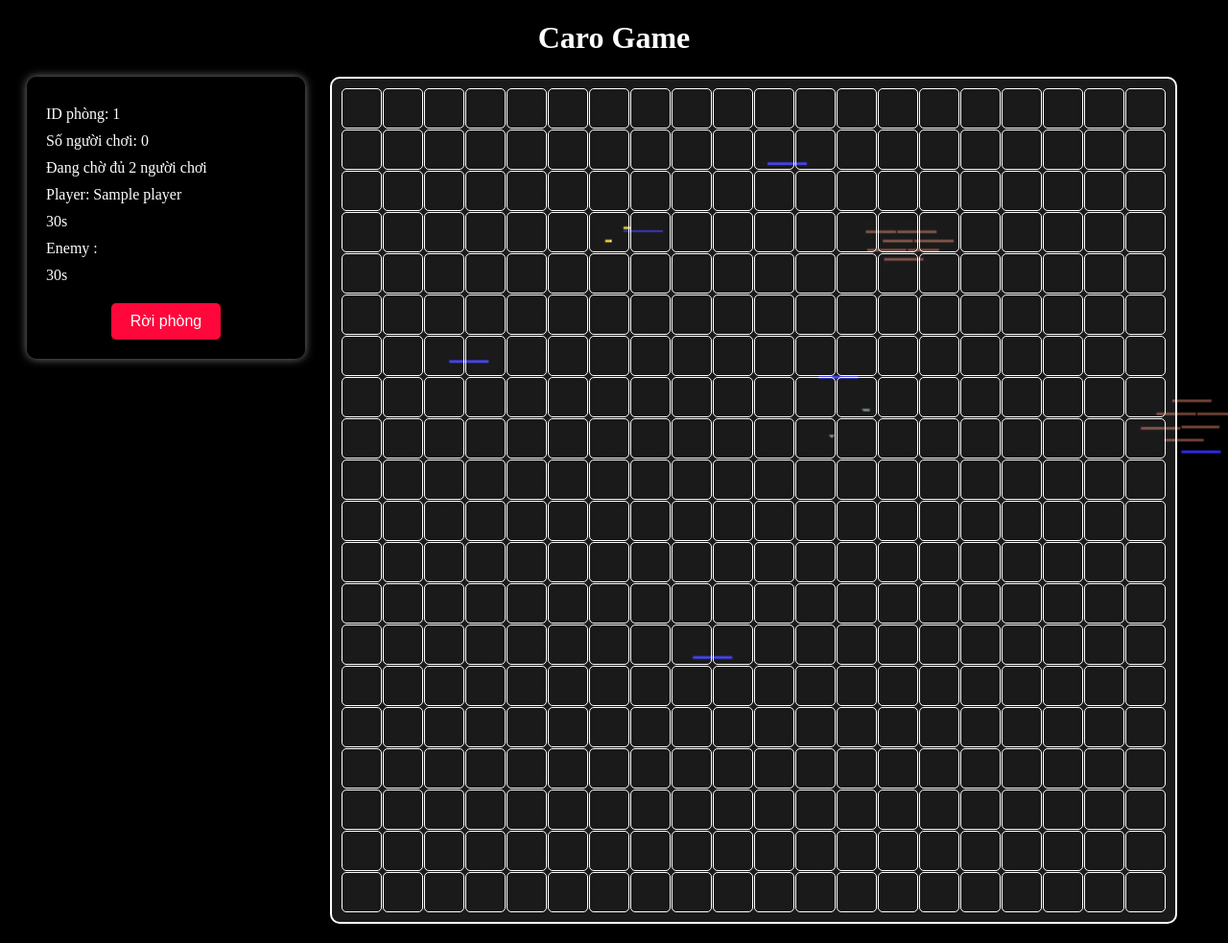
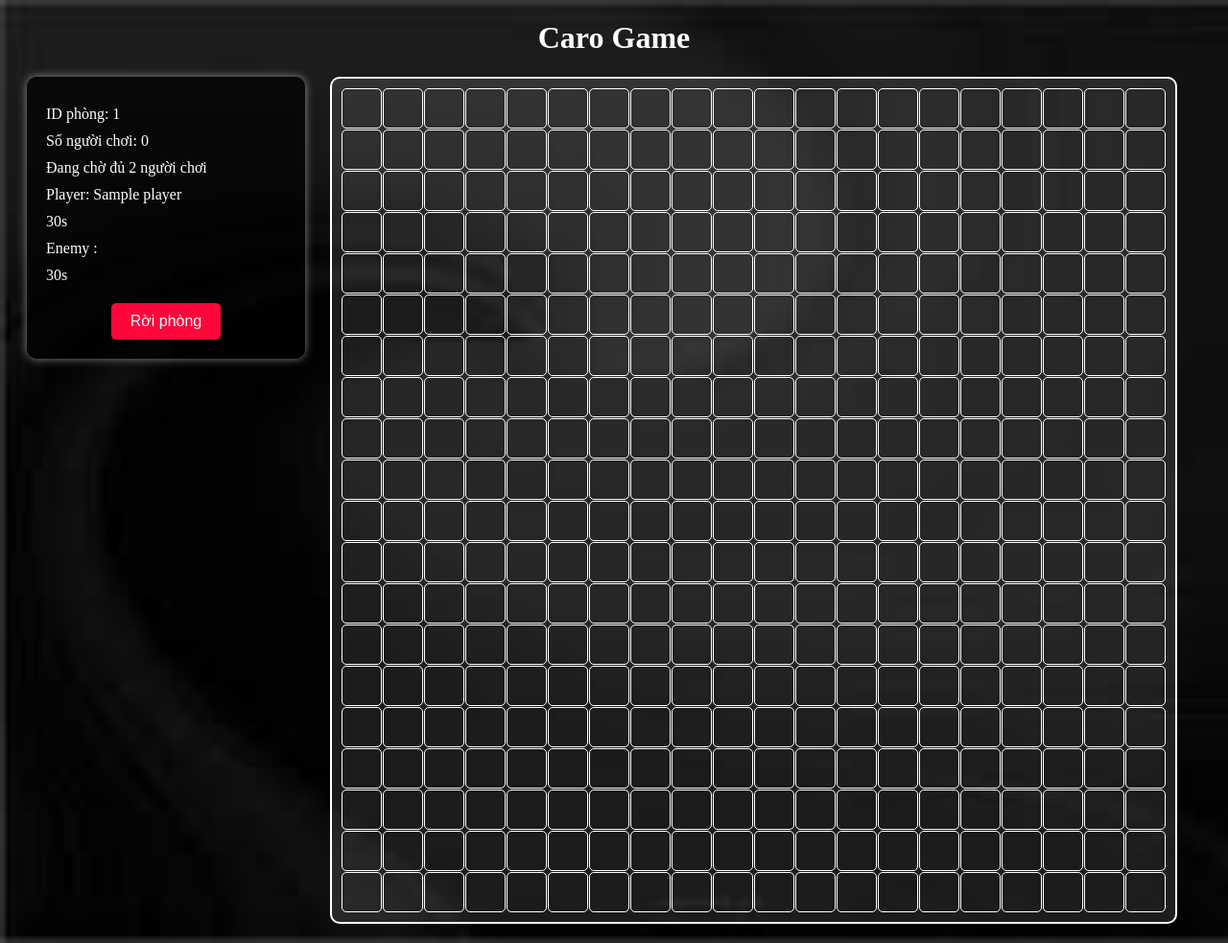
Before and after one commit to dungNHVhust/Project1_Caro-Chess, a Flask app: template templates/caro-on.html in a window 1280 px wide. Shown: the whole page at 96% size. Run offline with Flask 3, Linux system fonts and the light colour scheme; the template is opened without the code that fills it: most values are stand-ins (such as "Sample title", 1, 10 or a date in 2020); some libraries are stand-ins or nearby versions.

Commit message:
Change Bgr

```diff
--- a/static/css/styles-caro-on.css
+++ b/static/css/styles-caro-on.css
@@ -1,5 +1,5 @@
 body {
-    background-image: url('../images/bgr.jpeg');
+    background-image: url('../images/bgr0.jpg');
     background-size: cover;
     background-repeat: no-repeat;
     color: white;
```
Also changed, not shown: rooms.db.
